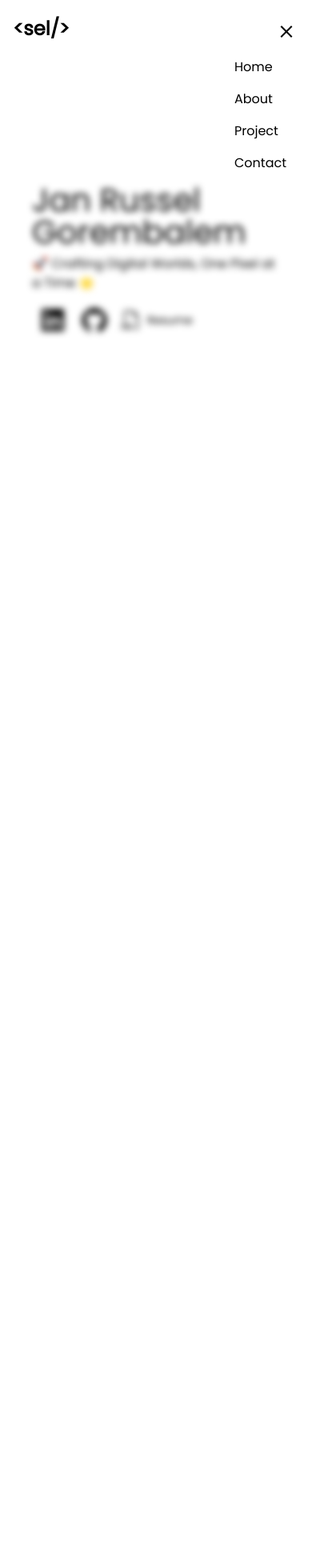
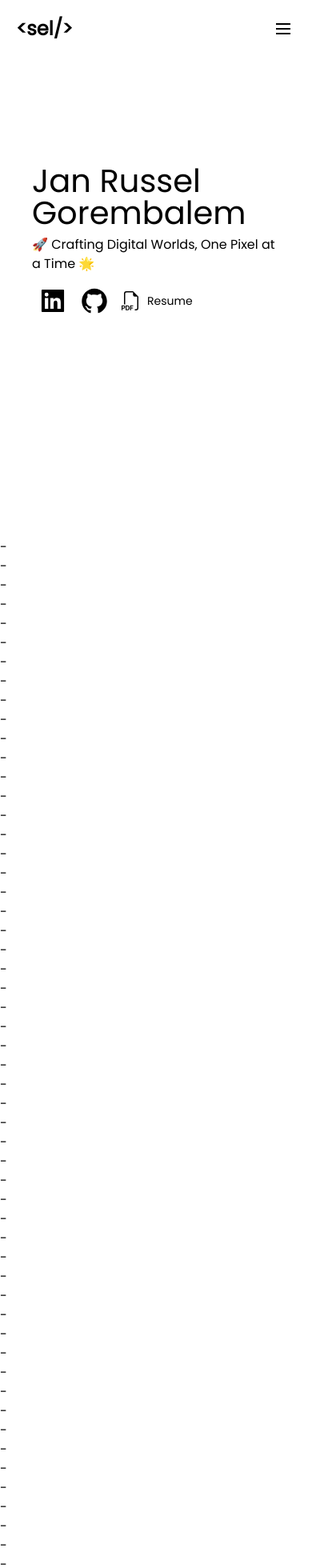
Before and after one commit to selelel/Portfolio, a React (Create React App) app: page / in a window 390 px wide. Shown: the top 1960 px of the page at 80% size. Before the commit the page ends 844 px from the top, so only its background shows below. Built offline with nearby package versions, Linux system fonts and the light colour scheme.

Commit message:
fix most of the bugs

```diff
--- a/src/Components/Main/Hero.tsx
+++ b/src/Components/Main/Hero.tsx
@@ -8,7 +8,7 @@ function Hero() {
   const context = cont();
   return (
     <>
-    <div className="mx-10 mt-16 mb-32 min-h-[24rem] flex flex-col">
+    <div className="mx-10 mt-16 mb-32 min-h-[30rem] flex flex-col">
       <div className="my-auto flex flex-col gap-y-2 whitespace-normal">
         <h1 className="text-5xl text_">Jan Russel Gorembalem</h1>
         <p className="font-medium">🚀 Crafting Digital Worlds, One Pixel at a Time 🌟</p>
--- a/src/Components/Main/Main.tsx
+++ b/src/Components/Main/Main.tsx
@@ -8,20 +8,130 @@ import classNames from 'classnames';
 
 const Main = () => {
   const context= useContext(Context);
-  const classN = classNames('overflow-x-hidden md-lg',context?.modal || context?.isOpen ? 'duration-300 ease-out blur-sm': 'duration-500 ease-out blur-none')
+  const classN = classNames('overflow-x-hidden md-lg relative',context?.modal? 'duration-300 ease-out blur-sm': 'duration-500 ease-out blur-none')
   return (
     <>
+    <div><Nav/></div>
     {
     context?.modal ?
-    <div className='z-10 fixed'>
+    <div className='z-20 fixed'>
       <Modals className='overflow-auto scrollbar-hide bg-white m-3 min-w-[300px] ' onClose={context.toToggle}><Resume/></Modals>
       </div> : ''
       }
-    <div className='overflow-x-hidden'>
-    <Nav/>
-    </div>
     <div className={classN}>
       <Hero/>
+      <div>-</div>
+      <div>-</div>
+      <div>-</div>
+      <div>-</div>
+      <div>-</div>
+      <div>-</div>
+      <div>-</div>
+      <div>-</div>
+      <div>-</div>
+      <div>-</div>
+      <div>-</div>
+      <div>-</div>
+      <div>-</div>
+      <div>-</div>
+      <div>-</div>
+      <div>-</div>
+      <div>-</div>
+      <div>-</div>
+      <div>-</div>
+      <div>-</div>
+      <div>-</div>
+      <div>-</div>
+      <div>-</div>
+      <div>-</div>
+      <div>-</div>
+      <div>-</div>
+      <div>-</div>
+      <div>-</div>
+      <div>-</div>
+      <div>-</div>
+      <div>-</div>
+      <div>-</div>
+      <div>-</div>
+      <div>-</div>
+      <div>-</div>
+      <div>-</div>
+      <div>-</div>
+      <div>-</div>
+      <div>-</div>
+      <div>-</div>
+      <div>-</div>
+      <div>-</div>
+      <div>-</div>
+      <div>-</div>
+      <div>-</div>
+      <div>-</div>
+      <div>-</div>
+      <div>-</div>
+      <div>-</div>
+      <div>-</div>
+      <div>-</div>
+      <div>-</div>
+      <div>-</div>
+      <div>-</div>
+      <div>-</div>
+      <div>-</div>
+      <div>-</div>
+      <div>-</div>
+      <div>-</div>
+      <div>-</div>
+      <div>-</div>
+      <div>-</div>
+      <div>-</div>
+      <div>-</div>
+      <div>-</div>
+      <div>-</div>
+      <div>-</div>
+      <div>-</div>
+      <div>-</div>
+      <div>-</div>
+      <div>-</div>
+      <div>-</div>
+      <div>-</div>
+      <div>-</div>
+      <div>-</div>
+      <div>-</div>
+      <div>-</div>
+      <div>-</div>
+      <div>-</div>
+      <div>-</div>
+      <div>-</div>
+      <div>-</div>
+      <div>-</div>
+      <div>-</div>
+      <div>-</div>
+      <div>-</div>
+      <div>-</div>
+      <div>-</div>
+      <div>-</div>
+      <div>-</div>
+      <div>-</div>
+      <div>-</div>
+      <div>-</div>
+      <div>-</div>
+      <div>-</div>
+      <div>-</div>
+      <div>-</div>
+      <div>-</div>
+      <div>-</div>
+      <div>-</div>
+      <div>-</div>
+      <div>-</div>
+      <div>-</div>
+      <div>-</div>
+      <div>-</div>
+      <div>-</div>
+      <div>-</div>
+      <div>-</div>
+      <div>-</div>
+      <div>-</div>
+      <div>-</div>
+      <div>-</div>
     </div>
 
     </>
--- a/src/Components/Main/Nav.tsx
+++ b/src/Components/Main/Nav.tsx
@@ -6,26 +6,27 @@ import classNames from 'classnames'
 function Nav() {
   const Logo = '<sel/>'
   const context = cont();
+  const classN = classNames('z-10 fixed h-full bg-white w-screen flex flex-col justify-center items-center media-show', context?.isOpen ? 'animation-slide' : 'animation-slide-isClose')
   return (
     <>
-    <div className='flex justify-between m-4 items-middle'>
-      <p className='text-2xl font-bold h-fit my-auto'>{Logo}</p>
-
-        <div className='flex gap-2 media'>
-        <div className='media-show top-4 absolute right-2 justify-end'><Hamburger easing="ease-in " duration={0.3} toggled={context?.isOpen} toggle={context?.setOpen} size={19}/>
-        <div className={context?.isOpen ? 'visible absolute animation-slide media-show z-10':'absolute animation-slide-isClose media-show'}>
-        <Button className='font-thin '>Home</Button>
+    <div className={classN}><Button className='font-thin'>Home</Button>
         <Button className='font-thin'>About</Button>
         <Button className='font-thin'>Project</Button>
         <Button className='font-thin'>Contact</Button>
         </div>
 
+    <div className='fixed z-10 w-screen flex mx-auto px-5 justify-between m-4'>
+
+      <p className='text-2xl font-bold h-fit my-auto'>{Logo}</p>
+        <div className='flex gap-2 media'>
+        <div className='media-show absolute right-3 -top-1'>       <Hamburger easing="ease-in " duration={0.3} toggled={context?.isOpen} toggle={context?.setOpen} size={18}/>
         </div>
           <Button className='font-thin'>Home</Button>
           <Button className='font-thin'>About</Button>
           <Button className='font-thin'>Project</Button>
           <Button className='font-thin'>Contact</Button>
       </div>
+
     </div>
     </>
   )
--- a/src/Context/Context.tsx
+++ b/src/Context/Context.tsx
@@ -17,7 +17,7 @@ type Outputprops = {
 const Context = createContext<Outputprops|null>(null)
 
 const Provider = ({children}:Props) => {
-  const [isOpen, setOpen] = useState(true)
+  const [isOpen, setOpen] = useState(false)
   const [modal, setModal] = useState(false)
   const toToggle = () => {
     modal===true ? setModal(false): setModal(true);
--- a/src/index.css
+++ b/src/index.css
@@ -19,6 +19,18 @@
   .text_{
     font-size: 2.5rem;
   }
+  .animation-slide {
+    animation-name: slide;
+    animation-duration: 1s;
+    height: 100vh;
+  }
+  .animation-slide-isClose {
+    animation-name: slideClose;
+    animation-duration: 1s;
+    visibility: hidden;
+    height: 0vh;
+    top: 0%;
+  }
   }
   @media only screen and (min-width: 601px) {
     .media-show{
@@ -28,39 +40,29 @@
       /* @apply blur-none; */
     }
     }
-    .animation-slide {
-      animation-name: slide;
-      animation-duration: 1s;
-      right: 1rem;
-    }
-    .animation-slide-isClose {
-      animation-name: slideClose;
-      animation-duration: 1s;
-      visibility: hidden;
-      right: 0rem;
-    }
 
     @keyframes slide {
       from {
-        opacity: 0;
-        right: 0;
+        opacity: 0;visibility: hidden;
+        height: 0vh;
       }
       to {
         opacity: 1;
-        right: 1rem;
+        height: 100vh;
+        visibility: visible;
       }
     }
 
     @keyframes slideClose {
       from {
         opacity: 1;
-        right: 1rem;
         visibility: visible;
+        height: 100vh;
       }
       to {
         opacity: 0;
-        right: 0rem;
         visibility: hidden;
+        height: 0vh;
       }
     }
 
```
